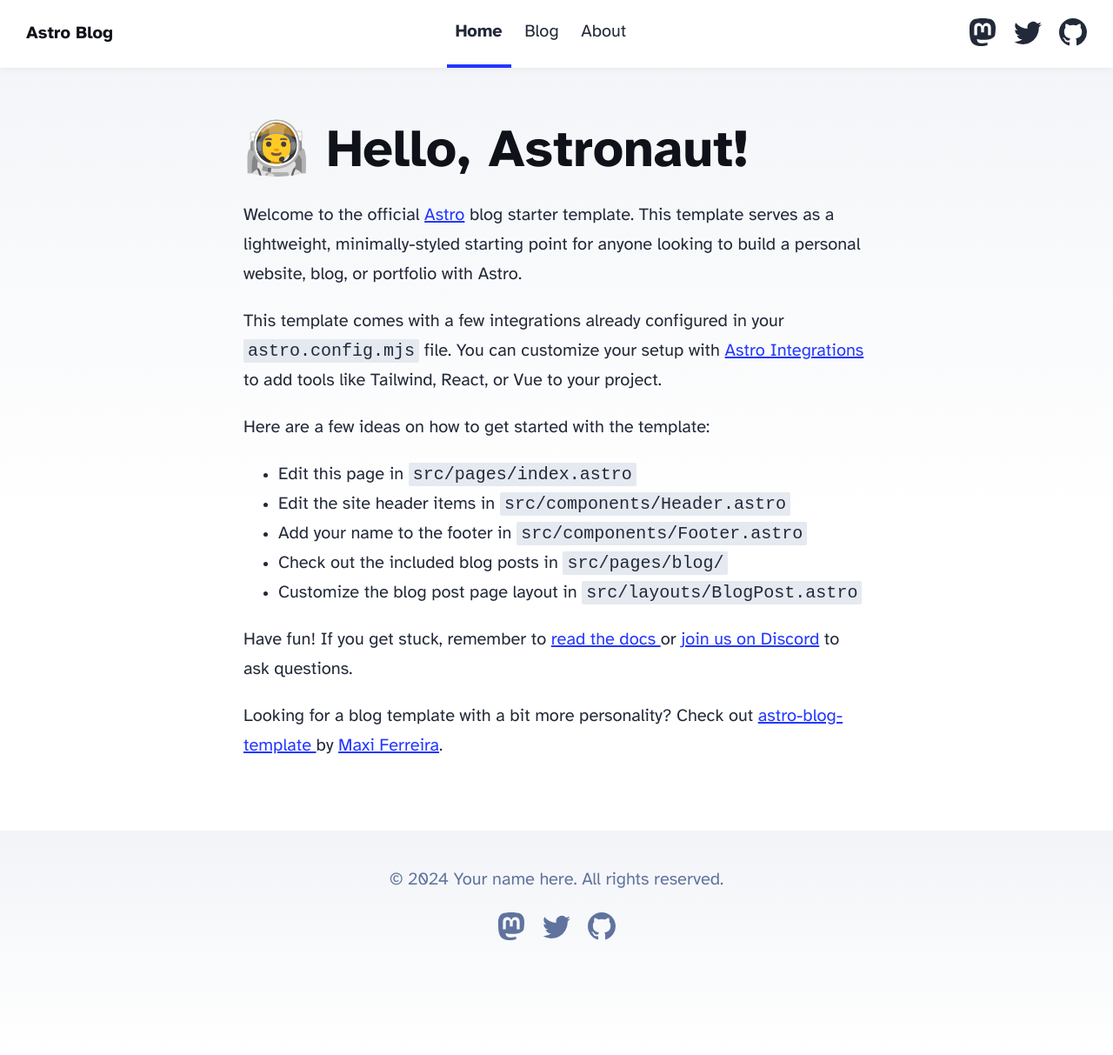
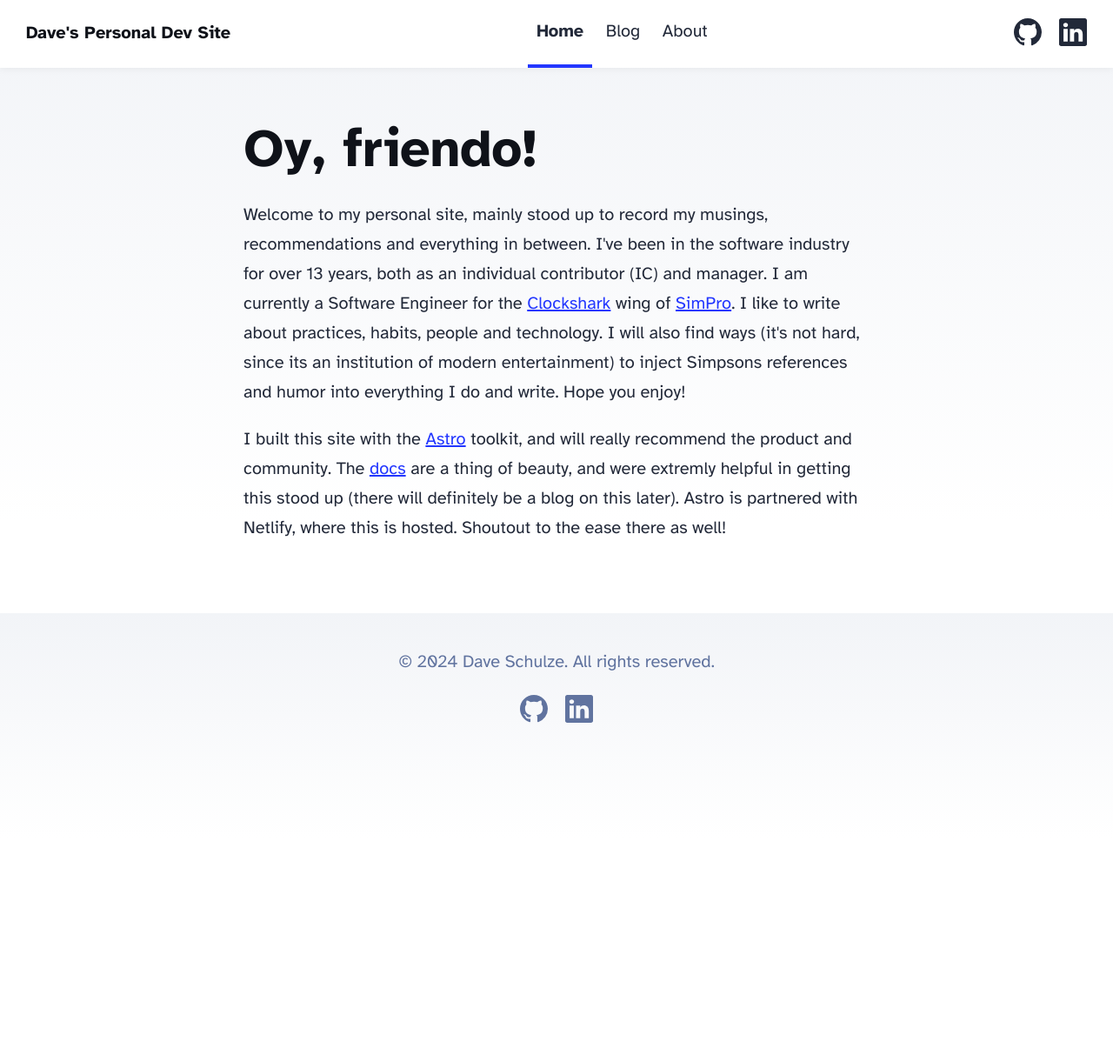
Before and after one commit to cageymage/PersonalSite, an Astro site: page / in a window 1280 px wide. Shown: the whole page at 87% size. After the commit the page ends 963 px from the top, so only its background shows below. Built offline with nearby package versions, Linux system fonts and the light colour scheme; Astro itself is replaced by a stand-in of ours.

Commit message:
removed pre-formed content and added own About Me, Home, social links

```diff
--- a/src/components/Footer.astro
+++ b/src/components/Footer.astro
@@ -3,32 +3,9 @@
 ---
 
 <footer>
-	&copy; {today.getFullYear()} Your name here. All rights reserved.
+	&copy; {today.getFullYear()} Dave Schulze. All rights reserved.
 	<div class="social-links">
-		<a href="https://m.webtoo.ls/@astro" target="_blank">
-			<span class="sr-only">Follow Astro on Mastodon</span>
-			<svg
-				viewBox="0 0 16 16"
-				aria-hidden="true"
-				width="32"
-				height="32"
-				astro-icon="social/mastodon"
-				><path
-					fill="currentColor"
-					d="M11.19 12.195c2.016-.24 3.77-1.475 3.99-2.603.348-1.778.32-4.339.32-4.339 0-3.47-2.286-4.488-2.286-4.488C12.062.238 10.083.017 8.027 0h-.05C5.92.017 3.942.238 2.79.765c0 0-2.285 1.017-2.285 4.488l-.002.662c-.004.64-.007 1.35.011 2.091.083 3.394.626 6.74 3.78 7.57 1.454.383 2.703.463 3.709.408 1.823-.1 2.847-.647 2.847-.647l-.06-1.317s-1.303.41-2.767.36c-1.45-.05-2.98-.156-3.215-1.928a3.614 3.614 0 0 1-.033-.496s1.424.346 3.228.428c1.103.05 2.137-.064 3.188-.189zm1.613-2.47H11.13v-4.08c0-.859-.364-1.295-1.091-1.295-.804 0-1.207.517-1.207 1.541v2.233H7.168V5.89c0-1.024-.403-1.541-1.207-1.541-.727 0-1.091.436-1.091 1.296v4.079H3.197V5.522c0-.859.22-1.541.66-2.046.456-.505 1.052-.764 1.793-.764.856 0 1.504.328 1.933.983L8 4.39l.417-.695c.429-.655 1.077-.983 1.934-.983.74 0 1.336.259 1.791.764.442.505.661 1.187.661 2.046v4.203z"
-				></path></svg
-			>
-		</a>
-		<a href="https://twitter.com/astrodotbuild" target="_blank">
-			<span class="sr-only">Follow Astro on Twitter</span>
-			<svg viewBox="0 0 16 16" aria-hidden="true" width="32" height="32" astro-icon="social/twitter"
-				><path
-					fill="currentColor"
-					d="M5.026 15c6.038 0 9.341-5.003 9.341-9.334 0-.14 0-.282-.006-.422A6.685 6.685 0 0 0 16 3.542a6.658 6.658 0 0 1-1.889.518 3.301 3.301 0 0 0 1.447-1.817 6.533 6.533 0 0 1-2.087.793A3.286 3.286 0 0 0 7.875 6.03a9.325 9.325 0 0 1-6.767-3.429 3.289 3.289 0 0 0 1.018 4.382A3.323 3.323 0 0 1 .64 6.575v.045a3.288 3.288 0 0 0 2.632 3.218 3.203 3.203 0 0 1-.865.115 3.23 3.23 0 0 1-.614-.057 3.283 3.283 0 0 0 3.067 2.277A6.588 6.588 0 0 1 .78 13.58a6.32 6.32 0 0 1-.78-.045A9.344 9.344 0 0 0 5.026 15z"
-				></path></svg
-			>
-		</a>
-		<a href="https://github.com/withastro/astro" target="_blank">
+		<a href="https://github.com/cageymage" target="_blank">
 			<span class="sr-only">Go to Astro's GitHub repo</span>
 			<svg viewBox="0 0 16 16" aria-hidden="true" width="32" height="32" astro-icon="social/github"
 				><path
@@ -37,6 +14,15 @@
 				></path></svg
 			>
 		</a>
+        <a href="https://www.linkedin.com/in/dave-schulze-4035471bb" target="_blank">
+            <span class="sr-only">Dave's LinkedIn</span>
+            <svg viewBox="0 0 16 16" aria-hidden="true" width="32" height="32">
+                <path
+                    fill="currentColor"
+                    d="M0 1.146C0 .513.526 0 1.175 0h13.65C15.474 0 16 .513 16 1.146v13.708c0 .633-.526 1.146-1.175 1.146H1.175C.526 16 0 15.487 0 14.854zm4.943 12.248V6.169H2.542v7.225zm-1.2-8.212c.837 0 1.358-.554 1.358-1.248-.015-.709-.52-1.248-1.342-1.248S2.4 3.226 2.4 3.934c0 .694.521 1.248 1.327 1.248zm4.908 8.212V9.359c0-.216.016-.432.08-.586.173-.431.568-.878 1.232-.878.869 0 1.216.662 1.216 1.634v3.865h2.401V9.25c0-2.22-1.184-3.252-2.764-3.252-1.274 0-1.845.7-2.165 1.193v.025h-.016l.016-.025V6.169h-2.4c.03.678 0 7.225 0 7.225z">
+                </path>
+            </svg>
+        </a>
 	</div>
 </footer>
 <style>
--- a/src/components/Header.astro
+++ b/src/components/Header.astro
@@ -12,32 +12,23 @@
 			<HeaderLink href="/about">About</HeaderLink>
 		</div>
 		<div class="social-links">
-			<a href="https://m.webtoo.ls/@astro" target="_blank">
-				<span class="sr-only">Follow Astro on Mastodon</span>
-				<svg viewBox="0 0 16 16" aria-hidden="true" width="32" height="32"
-					><path
+			<a href="https://github.com/cageymage" target="_blank">
+				<span class="sr-only">Dave's GitHub repo</span>
+				<svg viewBox="0 0 16 16" aria-hidden="true" width="32" height="32">
+                    <path
 						fill="currentColor"
-						d="M11.19 12.195c2.016-.24 3.77-1.475 3.99-2.603.348-1.778.32-4.339.32-4.339 0-3.47-2.286-4.488-2.286-4.488C12.062.238 10.083.017 8.027 0h-.05C5.92.017 3.942.238 2.79.765c0 0-2.285 1.017-2.285 4.488l-.002.662c-.004.64-.007 1.35.011 2.091.083 3.394.626 6.74 3.78 7.57 1.454.383 2.703.463 3.709.408 1.823-.1 2.847-.647 2.847-.647l-.06-1.317s-1.303.41-2.767.36c-1.45-.05-2.98-.156-3.215-1.928a3.614 3.614 0 0 1-.033-.496s1.424.346 3.228.428c1.103.05 2.137-.064 3.188-.189zm1.613-2.47H11.13v-4.08c0-.859-.364-1.295-1.091-1.295-.804 0-1.207.517-1.207 1.541v2.233H7.168V5.89c0-1.024-.403-1.541-1.207-1.541-.727 0-1.091.436-1.091 1.296v4.079H3.197V5.522c0-.859.22-1.541.66-2.046.456-.505 1.052-.764 1.793-.764.856 0 1.504.328 1.933.983L8 4.39l.417-.695c.429-.655 1.077-.983 1.934-.983.74 0 1.336.259 1.791.764.442.505.661 1.187.661 2.046v4.203z"
-					></path></svg
-				>
+						d="M8 0C3.58 0 0 3.58 0 8c0 3.54 2.29 6.53 5.47 7.59.4.07.55-.17.55-.38 0-.19-.01-.82-.01-1.49-2.01.37-2.53-.49-2.69-.94-.09-.23-.48-.94-.82-1.13-.28-.15-.68-.52-.01-.53.63-.01 1.08.58 1.23.82.72 1.21 1.87.87 2.33.66.07-.52.28-.87.51-1.07-1.78-.2-3.64-.89-3.64-3.95 0-.87.31-1.59.82-2.15-.08-.2-.36-1.02.08-2.12 0 0 .67-.21 2.2.82.64-.18 1.32-.27 2-.27.68 0 1.36.09 2 .27 1.53-1.04 2.2-.82 2.2-.82.44 1.1.16 1.92.08 2.12.51.56.82 1.27.82 2.15 0 3.07-1.87 3.75-3.65 3.95.29.25.54.73.54 1.48 0 1.07-.01 1.93-.01 2.2 0 .21.15.46.55.38A8.012 8.012 0 0 0 16 8c0-4.42-3.58-8-8-8z">
+                    </path>
+                </svg>
 			</a>
-			<a href="https://twitter.com/astrodotbuild" target="_blank">
-				<span class="sr-only">Follow Astro on Twitter</span>
-				<svg viewBox="0 0 16 16" aria-hidden="true" width="32" height="32"
-					><path
+            <a href="https://www.linkedin.com/in/dave-schulze-4035471bb" target="_blank">
+				<span class="sr-only">Dave's LinkedIn</span>
+				<svg viewBox="0 0 16 16" aria-hidden="true" width="32" height="32">
+                    <path
 						fill="currentColor"
-						d="M5.026 15c6.038 0 9.341-5.003 9.341-9.334 0-.14 0-.282-.006-.422A6.685 6.685 0 0 0 16 3.542a6.658 6.658 0 0 1-1.889.518 3.301 3.301 0 0 0 1.447-1.817 6.533 6.533 0 0 1-2.087.793A3.286 3.286 0 0 0 7.875 6.03a9.325 9.325 0 0 1-6.767-3.429 3.289 3.289 0 0 0 1.018 4.382A3.323 3.323 0 0 1 .64 6.575v.045a3.288 3.288 0 0 0 2.632 3.218 3.203 3.203 0 0 1-.865.115 3.23 3.23 0 0 1-.614-.057 3.283 3.283 0 0 0 3.067 2.277A6.588 6.588 0 0 1 .78 13.58a6.32 6.32 0 0 1-.78-.045A9.344 9.344 0 0 0 5.026 15z"
-					></path></svg
-				>
-			</a>
-			<a href="https://github.com/withastro/astro" target="_blank">
-				<span class="sr-only">Go to Astro's GitHub repo</span>
-				<svg viewBox="0 0 16 16" aria-hidden="true" width="32" height="32"
-					><path
-						fill="currentColor"
-						d="M8 0C3.58 0 0 3.58 0 8c0 3.54 2.29 6.53 5.47 7.59.4.07.55-.17.55-.38 0-.19-.01-.82-.01-1.49-2.01.37-2.53-.49-2.69-.94-.09-.23-.48-.94-.82-1.13-.28-.15-.68-.52-.01-.53.63-.01 1.08.58 1.23.82.72 1.21 1.87.87 2.33.66.07-.52.28-.87.51-1.07-1.78-.2-3.64-.89-3.64-3.95 0-.87.31-1.59.82-2.15-.08-.2-.36-1.02.08-2.12 0 0 .67-.21 2.2.82.64-.18 1.32-.27 2-.27.68 0 1.36.09 2 .27 1.53-1.04 2.2-.82 2.2-.82.44 1.1.16 1.92.08 2.12.51.56.82 1.27.82 2.15 0 3.07-1.87 3.75-3.65 3.95.29.25.54.73.54 1.48 0 1.07-.01 1.93-.01 2.2 0 .21.15.46.55.38A8.012 8.012 0 0 0 16 8c0-4.42-3.58-8-8-8z"
-					></path></svg
-				>
+						d="M0 1.146C0 .513.526 0 1.175 0h13.65C15.474 0 16 .513 16 1.146v13.708c0 .633-.526 1.146-1.175 1.146H1.175C.526 16 0 15.487 0 14.854zm4.943 12.248V6.169H2.542v7.225zm-1.2-8.212c.837 0 1.358-.554 1.358-1.248-.015-.709-.52-1.248-1.342-1.248S2.4 3.226 2.4 3.934c0 .694.521 1.248 1.327 1.248zm4.908 8.212V9.359c0-.216.016-.432.08-.586.173-.431.568-.878 1.232-.878.869 0 1.216.662 1.216 1.634v3.865h2.401V9.25c0-2.22-1.184-3.252-2.764-3.252-1.274 0-1.845.7-2.165 1.193v.025h-.016l.016-.025V6.169h-2.4c.03.678 0 7.225 0 7.225z">
+                    </path>
+                </svg>
 			</a>
 		</div>
 	</nav>
--- a/src/consts.ts
+++ b/src/consts.ts
@@ -1,5 +1,5 @@
 // Place any global data in this file.
 // You can import this data from anywhere in your site by using the `import` keyword.
 
-export const SITE_TITLE = 'Astro Blog';
-export const SITE_DESCRIPTION = 'Welcome to my website!';
+export const SITE_TITLE = "Dave's Personal Dev Site";
+export const SITE_DESCRIPTION = "Welcome to my website!";
--- a/src/pages/index.astro
+++ b/src/pages/index.astro
@@ -13,36 +13,12 @@
 	<body>
 		<Header />
 		<main>
-			<h1>🧑‍🚀 Hello, Astronaut!</h1>
+			<h1>Oy, friendo!</h1>
 			<p>
-				Welcome to the official <a href="https://astro.build/">Astro</a> blog starter template. This
-				template serves as a lightweight, minimally-styled starting point for anyone looking to build
-				a personal website, blog, or portfolio with Astro.
+				Welcome to my personal site, mainly stood up to record my musings, recommendations and everything in between. I've been in the software industry for over 13 years, both as an individual contributor (IC) and manager. I am currently a Software Engineer for the <a href="https://www.clockshark.com/">Clockshark</a> wing of <a href="https://www.simprogroup.com/">SimPro</a>. I like to write about practices, habits, people and technology. I will also find ways (it's not hard, since its an institution of modern entertainment) to inject Simpsons references and humor into everything I do and write. Hope you enjoy!
 			</p>
 			<p>
-				This template comes with a few integrations already configured in your
-				<code>astro.config.mjs</code> file. You can customize your setup with
-				<a href="https://astro.build/integrations">Astro Integrations</a> to add tools like Tailwind,
-				React, or Vue to your project.
-			</p>
-			<p>Here are a few ideas on how to get started with the template:</p>
-			<ul>
-				<li>Edit this page in <code>src/pages/index.astro</code></li>
-				<li>Edit the site header items in <code>src/components/Header.astro</code></li>
-				<li>Add your name to the footer in <code>src/components/Footer.astro</code></li>
-				<li>Check out the included blog posts in <code>src/pages/blog/</code></li>
-				<li>Customize the blog post page layout in <code>src/layouts/BlogPost.astro</code></li>
-			</ul>
-			<p>
-				Have fun! If you get stuck, remember to <a href="https://docs.astro.build/"
-					>read the docs
-				</a> or <a href="https://astro.build/chat">join us on Discord</a> to ask questions.
-			</p>
-			<p>
-				Looking for a blog template with a bit more personality? Check out <a
-					href="https://github.com/Charca/astro-blog-template"
-					>astro-blog-template
-				</a> by <a href="https://twitter.com/Charca">Maxi Ferreira</a>.
+				I built this site with the <a href="https://astro.build/">Astro</a> toolkit, and will really recommend the product and community. The <a href="https://docs.astro.build/en/getting-started/">docs</a> are a thing of beauty, and were extremly helpful in getting this stood up (there will definitely be a blog on this later). Astro is partnered with Netlify, where this is hosted. Shoutout to the ease there as well!
 			</p>
 		</main>
 		<Footer />
```
Also changed, not shown: src/pages/about.astro (+8 -42 lines), public/genius-at-work.jpg (added).
